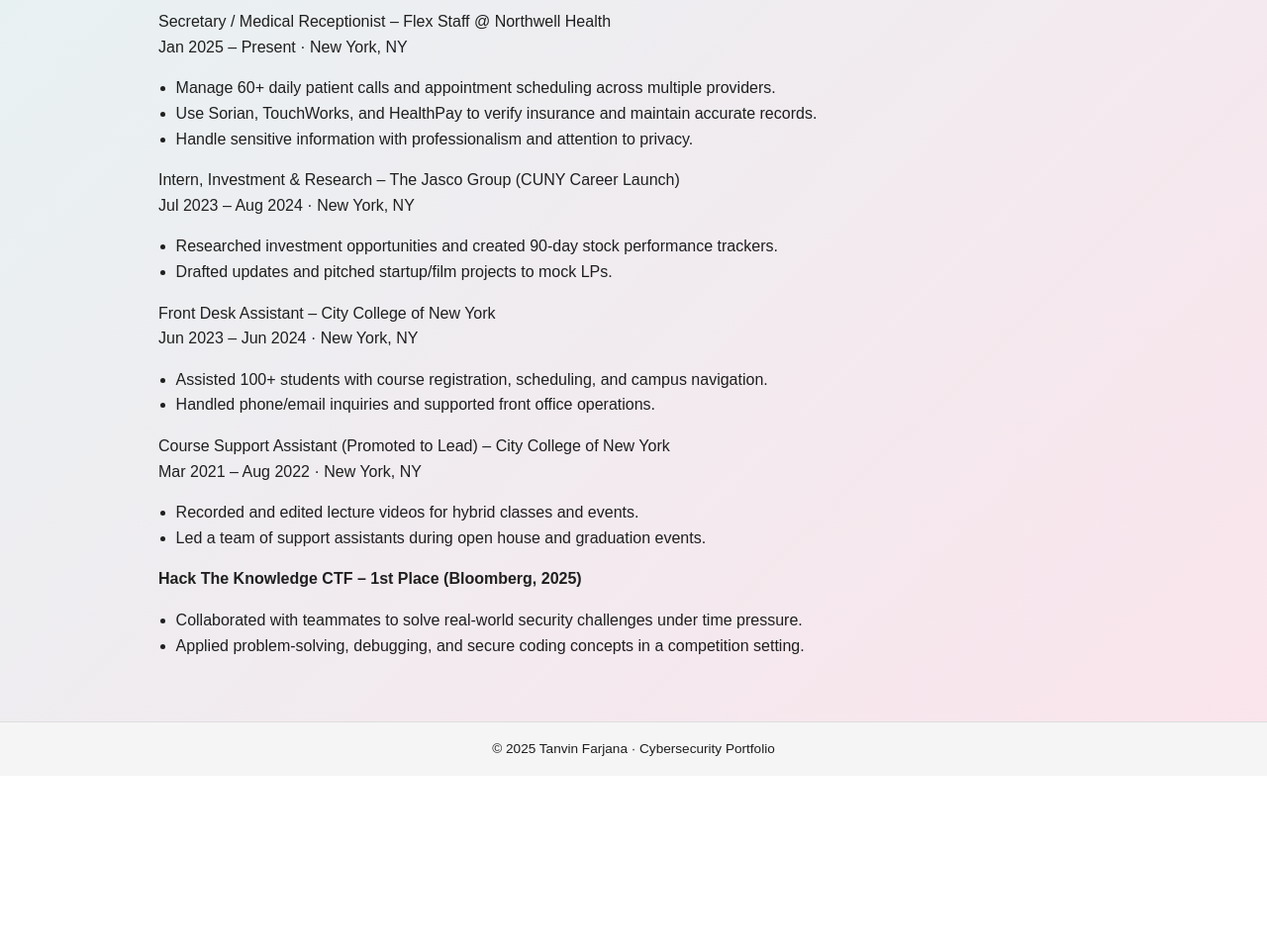
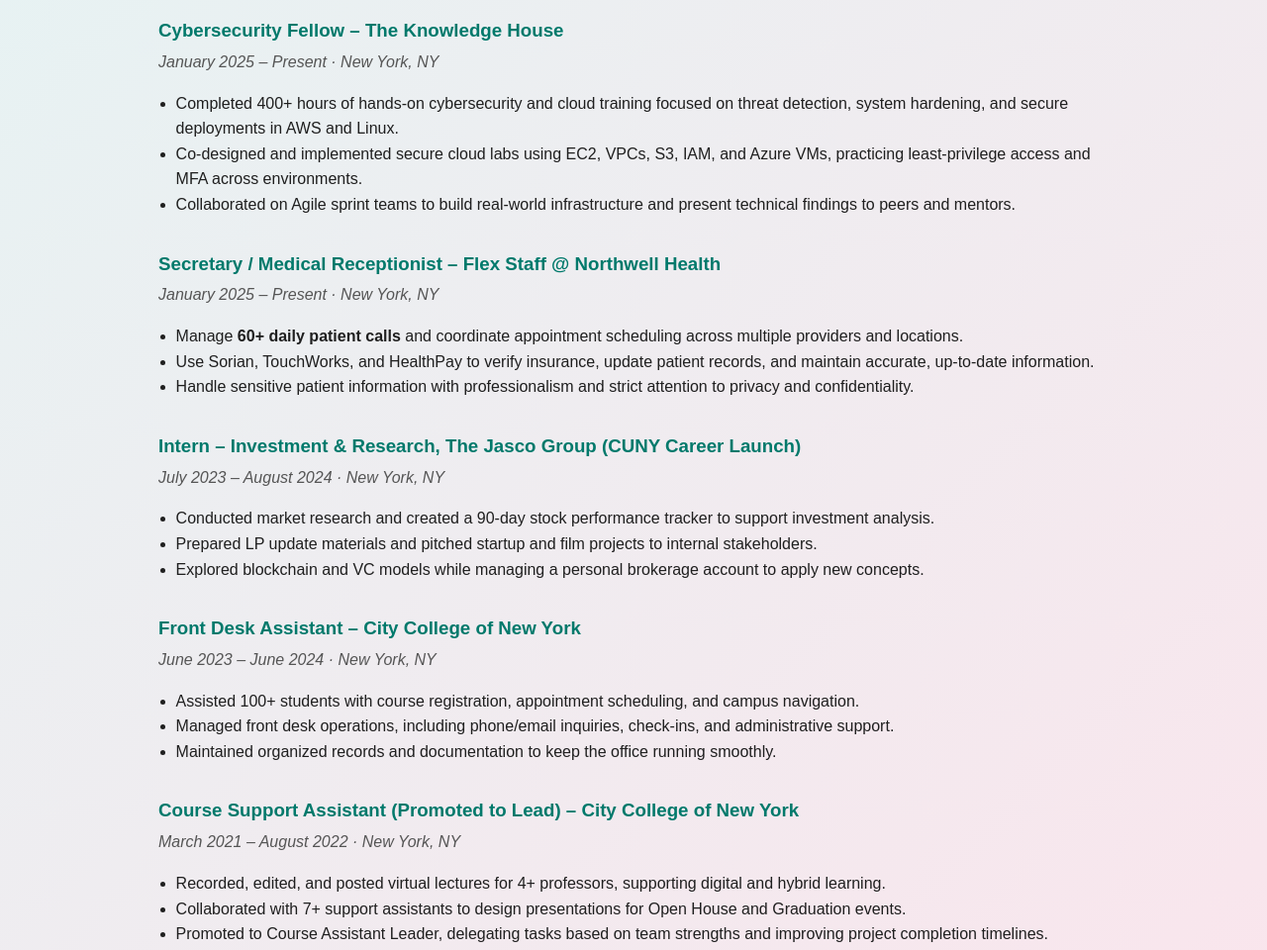
Before and after one commit to tfarjana/myportfolio, a plain HTML site: page experience.html in a window 1280 px wide. Shown: the part 899-1859 px from the top of the page at 99% size. Before the commit the page ends 1683 px from the top, so only its background shows below. Drawn offline with Linux system fonts and the light colour scheme.

Commit message:
Update portfolio pages and experience section

```diff
--- a/experience.html
+++ b/experience.html
@@ -3,7 +3,7 @@
 <head>
   <meta charset="UTF-8" />
   <meta name="viewport" content="width=device-width, initial-scale=1.0" />
-  <title>Projects | Tanvin Farjana</title>
+  <title>Experience | Tanvin Farjana</title>
   <style>
     :root {
       --teal: #00796b;
@@ -12,10 +12,11 @@
       --bg: #ffffff;
       --text: #1f1f1f;
     }
+
     html {
       scroll-behavior: smooth;
     }
-    /* shared background + typography */
+
     body {
       margin: 0;
       font-family: Arial, sans-serif;
@@ -42,7 +43,7 @@
       margin: 0 auto;
     }
 
-    /* HERO SECTION (same as index) */
+    /* HERO (same as other pages) */
     .hero {
       height: 100vh;
       background-image: url("hero-cyber.jpg");
@@ -118,43 +119,36 @@
       background: #a00000;
     }
 
-    /* PAGE CONTENT STYLES (projects layout) */
+    /* MAIN CONTENT */
     main {
       padding: 2rem 1rem 3rem;
     }
+
     h2.section-title {
       border-bottom: 2px solid var(--maroon);
       padding-bottom: 0.25rem;
       margin-bottom: 0.75rem;
       color: var(--maroon);
     }
-    .project {
+
+    .experience-role {
       margin-bottom: 2rem;
     }
-    .project h3 {
+    .experience-role h3 {
       margin-bottom: 0.25rem;
       color: var(--teal);
     }
-    .pill {
-      display: inline-block;
-      background: var(--teal-light);
-      color: var(--teal);
-      padding: 0.1rem 0.5rem;
-      border-radius: 999px;
-      font-size: 0.8rem;
-      margin-right: 0.3rem;
-      margin-bottom: 0.2rem;
+    .role-dates {
+      margin-top: 0;
+      margin-bottom: 0.5rem;
+      font-style: italic;
+      color: #555;
     }
-    ul { padding-left: 1.1rem; }
-    a.link {
-      color: var(--teal);
-      text-decoration: none;
-      font-size: 0.9rem;
+
+    ul {
+      padding-left: 1.1rem;
     }
-    a.link:hover {
-      color: var(--maroon);
-      text-decoration: underline;
-    }
+
     footer {
       background: #f5f5f5;
       padding: 1rem;
@@ -162,11 +156,17 @@
       text-align: center;
       border-top: 1px solid #ddd;
     }
+
+    @media (max-width: 700px) {
+      .hero-name {
+        font-size: 2rem;
+      }
+    }
   </style>
 </head>
 <body>
 
-  <!-- HERO / WELCOME (shared across all pages) -->
+  <!-- HERO / WELCOME -->
   <section class="hero">
     <div class="hero-content">
       <p class="hero-tagline">Welcome to my cybersecurity portfolio</p>
@@ -183,54 +183,72 @@
       <div class="hero-buttons">
         <a href="index.html#about" class="btn-primary">Home</a>
         <a href="projects.html#projects" class="btn-primary">Projects</a>
-  <a href="experience.html#experience" class="btn-primary">Experience</a>
+        <a href="#experience" class="btn-primary">Experience</a>
       </div>
     </div>
   </section>
 
+  <!-- MAIN EXPERIENCE CONTENT -->
   <main>
-    <div class="wrapper">
     <div class="wrapper">
       <section id="experience">
         <h2 class="section-title">Professional Experience</h2>
 
-        <div class="job">
-          <div class="job-title">Secretary / Medical Receptionist – Flex Staff @ Northwell Health</div>
-          <div class="job-meta">Jan 2025 – Present · New York, NY</div>
+        <!-- Cybersecurity Fellow -->
+        <div class="experience-role">
+          <h3>Cybersecurity Fellow – The Knowledge House</h3>
+          <p class="role-dates">January 2025 – Present · New York, NY</p>
           <ul>
-            <li>Manage 60+ daily patient calls and appointment scheduling across multiple providers.</li>
-            <li>Use Sorian, TouchWorks, and HealthPay to verify insurance and maintain accurate records.</li>
-            <li>Handle sensitive information with professionalism and attention to privacy.</li>
+            <li>Completed 400+ hours of hands-on cybersecurity and cloud training focused on threat detection, system hardening, and secure deployments in AWS and Linux.</li>
+            <li>Co-designed and implemented secure cloud labs using EC2, VPCs, S3, IAM, and Azure VMs, practicing least-privilege access and MFA across environments.</li>
+            <li>Collaborated on Agile sprint teams to build real-world infrastructure and present technical findings to peers and mentors.</li>
           </ul>
         </div>
 
-        <div class="job">
-          <div class="job-title">Intern, Investment &amp; Research – The Jasco Group (CUNY Career Launch)</div>
-          <div class="job-meta">Jul 2023 – Aug 2024 · New York, NY</div>
+        <!-- Medical Receptionist -->
+        <div class="experience-role">
+          <h3>Secretary / Medical Receptionist – Flex Staff @ Northwell Health</h3>
+          <p class="role-dates">January 2025 – Present · New York, NY</p>
           <ul>
-            <li>Researched investment opportunities and created 90-day stock performance trackers.</li>
-            <li>Drafted updates and pitched startup/film projects to mock LPs.</li>
+            <li>Manage <strong>60+ daily patient calls</strong> and coordinate appointment scheduling across multiple providers and locations.</li>
+            <li>Use Sorian, TouchWorks, and HealthPay to verify insurance, update patient records, and maintain accurate, up-to-date information.</li>
+            <li>Handle sensitive patient information with professionalism and strict attention to privacy and confidentiality.</li>
           </ul>
         </div>
 
-        <div class="job">
-          <div class="job-title">Front Desk Assistant – City College of New York</div>
-          <div class="job-meta">Jun 2023 – Jun 2024 · New York, NY</div>
+        <!-- Intern -->
+        <div class="experience-role">
+          <h3>Intern – Investment &amp; Research, The Jasco Group (CUNY Career Launch)</h3>
+          <p class="role-dates">July 2023 – August 2024 · New York, NY</p>
           <ul>
-            <li>Assisted 100+ students with course registration, scheduling, and campus navigation.</li>
-            <li>Handled phone/email inquiries and supported front office operations.</li>
+            <li>Conducted market research and created a 90-day stock performance tracker to support investment analysis.</li>
+            <li>Prepared LP update materials and pitched startup and film projects to internal stakeholders.</li>
+            <li>Explored blockchain and VC models while managing a personal brokerage account to apply new concepts.</li>
           </ul>
         </div>
 
-        <div class="job">
-          <div class="job-title">Course Support Assistant (Promoted to Lead) – City College of New York</div>
-          <div class="job-meta">Mar 2021 – Aug 2022 · New York, NY</div>
+        <!-- Front Desk Assistant -->
+        <div class="experience-role">
+          <h3>Front Desk Assistant – City College of New York</h3>
+          <p class="role-dates">June 2023 – June 2024 · New York, NY</p>
           <ul>
-            <li>Recorded and edited lecture videos for hybrid classes and events.</li>
-            <li>Led a team of support assistants during open house and graduation events.</li>
+            <li>Assisted 100+ students with course registration, appointment scheduling, and campus navigation.</li>
+            <li>Managed front desk operations, including phone/email inquiries, check-ins, and administrative support.</li>
+            <li>Maintained organized records and documentation to keep the office running smoothly.</li>
           </ul>
         </div>
 
+        <!-- Course Support Assistant -->
+        <div class="experience-role">
+          <h3>Course Support Assistant (Promoted to Lead) – City College of New York</h3>
+          <p class="role-dates">March 2021 – August 2022 · New York, NY</p>
+          <ul>
+            <li>Recorded, edited, and posted virtual lectures for 4+ professors, supporting digital and hybrid learning.</li>
+            <li>Collaborated with 7+ support assistants to design presentations for Open House and Graduation events.</li>
+            <li>Promoted to Course Assistant Leader, delegating tasks based on team strengths and improving project completion timelines.</li>
+          </ul>
+        </div>
+        <!-- Highlight: CTF -->
         <div class="highlight">
           <strong>Hack The Knowledge CTF – 1st Place (Bloomberg, 2025)</strong>
           <ul>
@@ -243,11 +261,8 @@
   </main>
 
   <footer>
-    © <span id="year"></span> Tanvin Farjana · Cybersecurity Portfolio
+    <p>&copy; 2025 Tanvin Farjana · Cybersecurity Portfolio</p>
   </footer>
 
-  <script>
-    document.getElementById('year').textContent = new Date().getFullYear();
-  </script>
 </body>
 </html>
```
Also changed, not shown: index.html (+1 -1 lines). Lines whose indentation alone changed are shown as unchanged.
